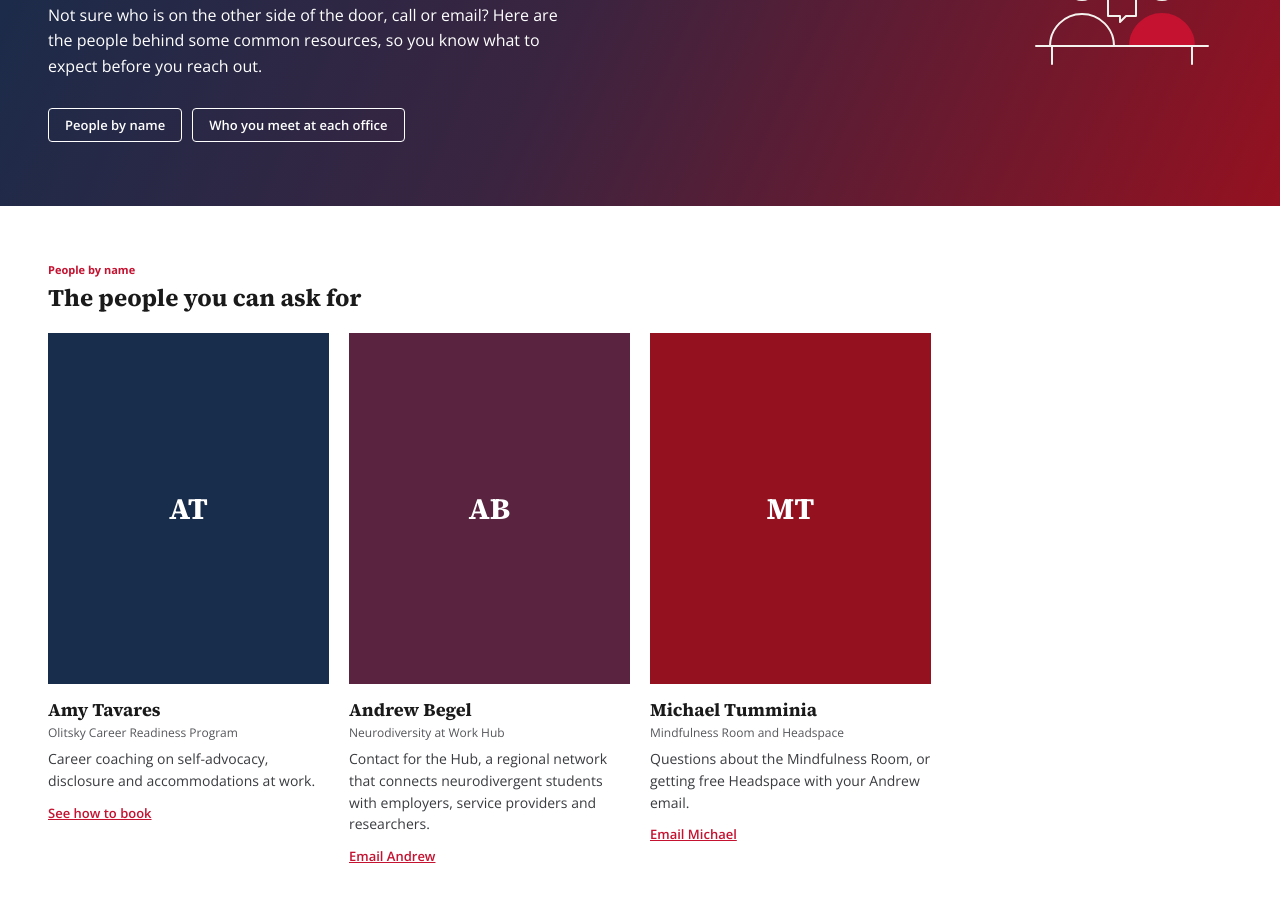
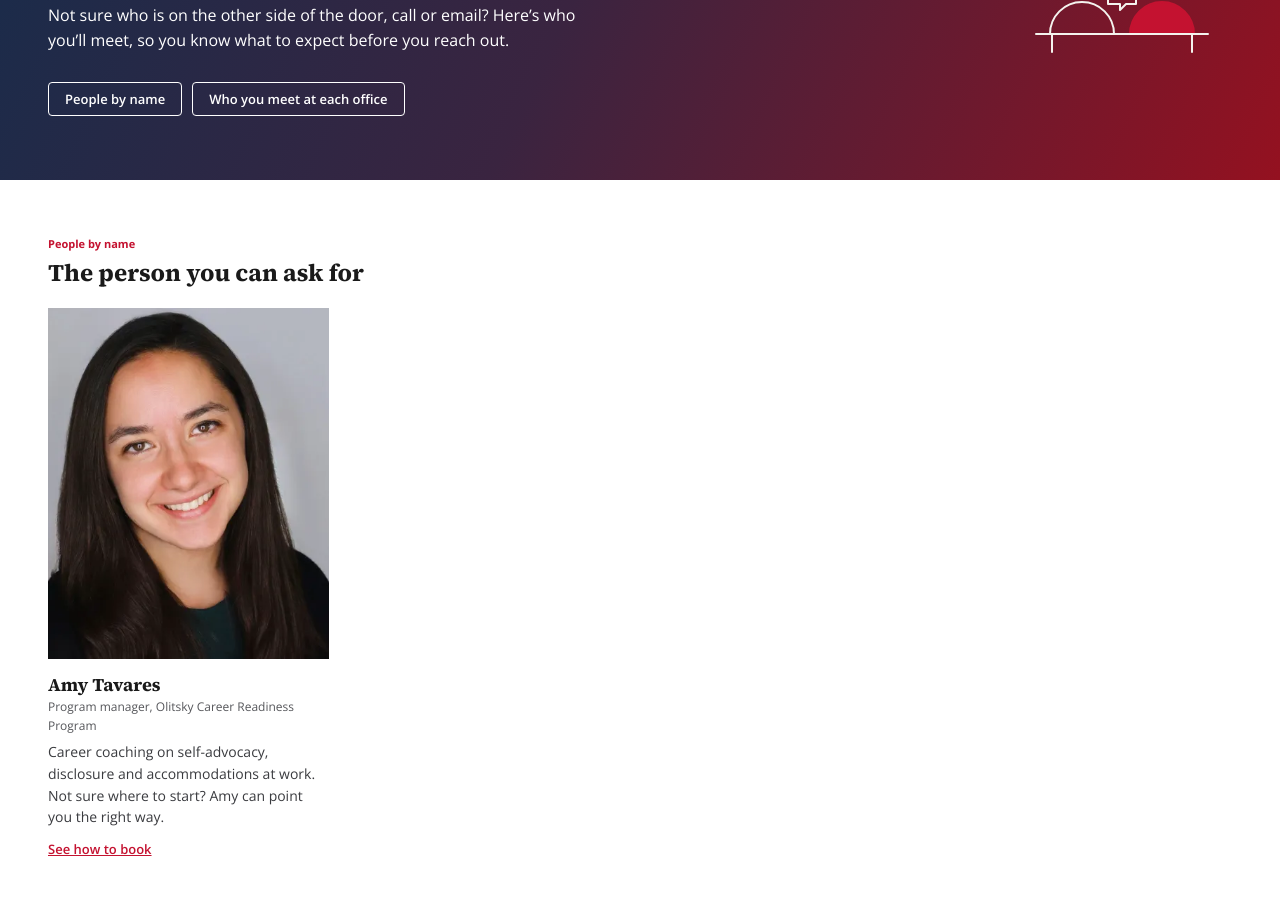
Before and after one commit to olitsky-nd-resource-guide/website, a plain HTML site: page who-youll-meet.html in a window 1280 px wide. Shown: the part 217-1132 px from the top of the page. Drawn offline with nearby package versions, Linux system fonts and the light colour scheme.

Commit message:
Show only Amy, with her photo, on Who you'll meet

```diff
--- a/styles.css
+++ b/styles.css
@@ -1965,7 +1965,7 @@
   }
   /* Four columns like the Figma, even with three people. */
   .people { grid-template-columns: repeat(4, minmax(0, 1fr)); }
-  .person .team__initials { aspect-ratio: 4 / 5; }
+  .person__photo { display: block; width: 100%; height: auto; aspect-ratio: 4 / 5; object-fit: cover; }
   .person h3 { margin-top: 14px; font: 700 18px/1.3 var(--font-serif); }
   .person p { margin-top: 6px; font: 400 14px/1.55 var(--font-sans); color: var(--color-neutral-gray-700); }
   .person .person__role { margin-top: 2px; font-size: 12px; color: var(--color-neutral-gray-600); }
--- a/who-youll-meet.html
+++ b/who-youll-meet.html
@@ -88,7 +88,7 @@
             </ol>
           </nav>
           <h1>Who you&rsquo;ll meet</h1>
-          <p class="hero__lead">Not sure who is on the other side of the door, call or email? Here are the people behind some common resources, so you know what to expect before you reach out.</p>
+          <p class="hero__lead">Not sure who is on the other side of the door, call or email? Here&rsquo;s who you&rsquo;ll meet, so you know what to expect before you reach out.</p>
           <nav class="jump-links" aria-label="On this page">
             <a class="btn btn--outline-light" href="#people">People by name</a>
             <a class="btn btn--outline-light" href="#offices">Who you meet at each office</a>
@@ -109,33 +109,19 @@
     </section>
 
     <!-- ===================== People ===================== -->
-    <!-- Names and contacts come from the resource pages they're linked to.
-         Initials stand in for photos until staff agree to be pictured. -->
+    <!-- Only people whose details we could confirm. Add others here once
+         their office confirms them. -->
     <section class="page-section" id="people">
       <div class="container">
         <span class="page-eyebrow">People by name</span>
-        <h2 class="serif-h3">The people you can ask for</h2>
+        <h2 class="serif-h3">The person you can ask for</h2>
         <ul class="people">
           <li class="person">
-            <span class="team__initials team__initials--navy" aria-hidden="true">AT</span>
+            <img class="person__photo" src="images/people/amy-tavares.webp" alt="" width="500" height="500">
             <h3>Amy Tavares</h3>
-            <p class="person__role">Olitsky Career Readiness Program</p>
-            <p>Career coaching on self-advocacy, disclosure and accommodations at work.</p>
-            <a class="person__link" href="Career%20and%20work%20pages/career-coaching-neurodivergent-students.html">See how to book<span class="sr-only"> (Amy Tavares)</span></a>
-          </li>
-          <li class="person">
-            <span class="team__initials team__initials--plum" aria-hidden="true">AB</span>
-            <h3>Andrew Begel</h3>
-            <p class="person__role">Neurodiversity at Work Hub</p>
-            <p>Contact for the Hub, a regional network that connects neurodivergent students with employers, service providers and researchers.</p>
-            <a class="person__link" href="mailto:abegel@andrew.cmu.edu">Email Andrew<span class="sr-only"> (Andrew Begel)</span></a>
-          </li>
-          <li class="person">
-            <span class="team__initials team__initials--red" aria-hidden="true">MT</span>
-            <h3>Michael Tumminia</h3>
-            <p class="person__role">Mindfulness Room and Headspace</p>
-            <p>Questions about the Mindfulness Room, or getting free Headspace with your Andrew email.</p>
-            <a class="person__link" href="mailto:mtummini@andrew.cmu.edu">Email Michael<span class="sr-only"> (Michael Tumminia)</span></a>
+            <p class="person__role">Program manager, Olitsky Career Readiness Program</p>
+            <p>Career coaching on self-advocacy, disclosure and accommodations at work. Not sure where to start? Amy can point you the right way.</p>
+            <a class="person__link" href="Career%20and%20work%20pages/career-coaching-neurodivergent-students.html">See how to book<span class="sr-only"> with Amy Tavares</span></a>
           </li>
         </ul>
       </div>
```
Also changed, not shown: images/people/amy-tavares.webp (added).
